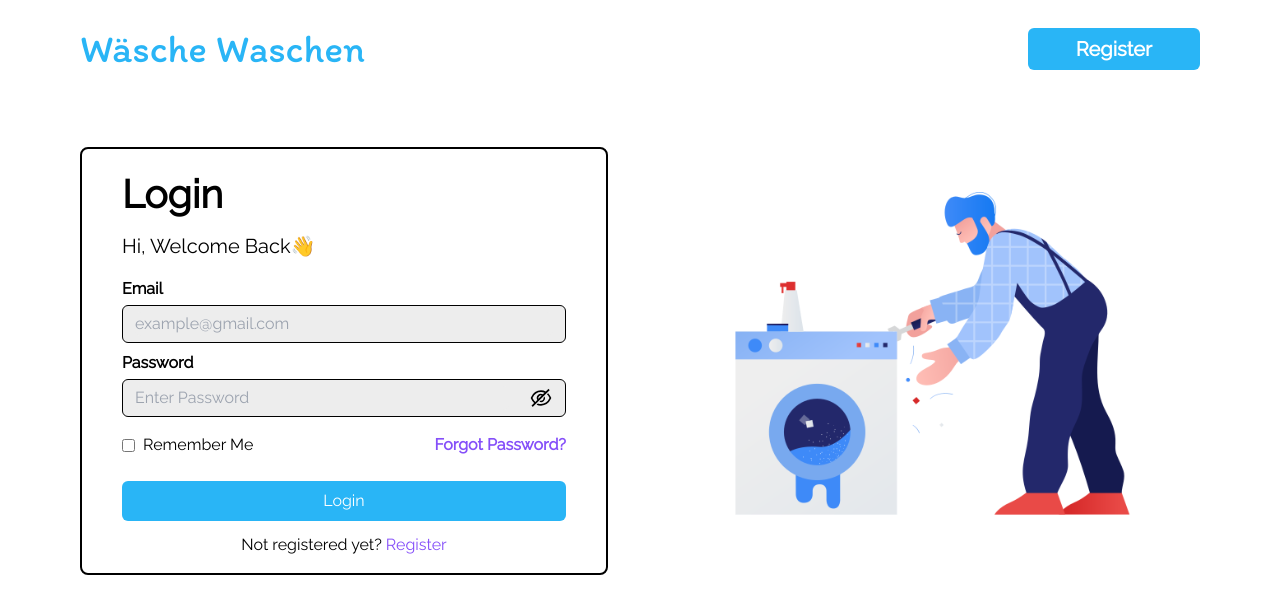
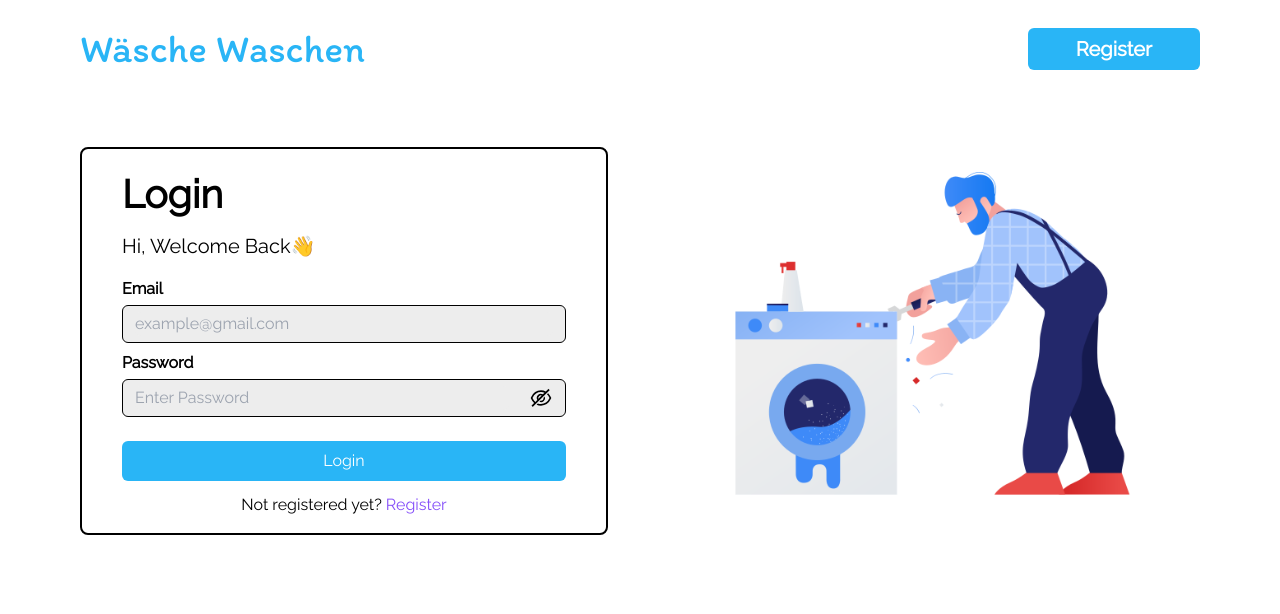
Before and after one commit to rasyadanfz/Wasche-waschen, a Next.js app: page /login in a window 1280 px wide. Shown: the top 614 px of the page. Built offline with nearby package versions, Linux system fonts and the light colour scheme; no server answers.

Commit message:
feat: add token expiration

```diff
--- a/src/app/(pages)/(notLoggedIn)/login/components/LoginForm.tsx
+++ b/src/app/(pages)/(notLoggedIn)/login/components/LoginForm.tsx
@@ -94,24 +94,14 @@ const LoginForm = () => {
                     isShowPassword={showPassword}
                     onChange={handleInputChange}
                 ></FormInput>
-                <div className="flex justify-between font-raleway text-body mt-2">
-                    <div className="flex items-center justify-center gap-x-2">
-                        <input
-                            type="checkbox"
-                            id="remember"
-                            className="accent-secondary-400"
-                        />
-                        <label htmlFor="remember" className="text-black">
-                            Remember Me
-                        </label>
-                    </div>
+                {/* <div className="flex justify-between font-raleway text-body mt-2">
                     <Link
                         href={"."}
                         className="text-secondary-400 font-semibold"
                     >
                         Forgot Password?
                     </Link>
-                </div>
+                </div> */}
                 <Button text="Login" className="py-2 mt-4" id="submit" />
             </form>
         </div>
--- a/src/app/api/auth/[...nextauth]/route.ts
+++ b/src/app/api/auth/[...nextauth]/route.ts
@@ -51,6 +51,7 @@ export const authOptions: NextAuthOptions = {
     ],
     session: {
         strategy: "jwt",
+        maxAge: 60 * 60,
     },
     pages: {
         signIn: "/login",
```
